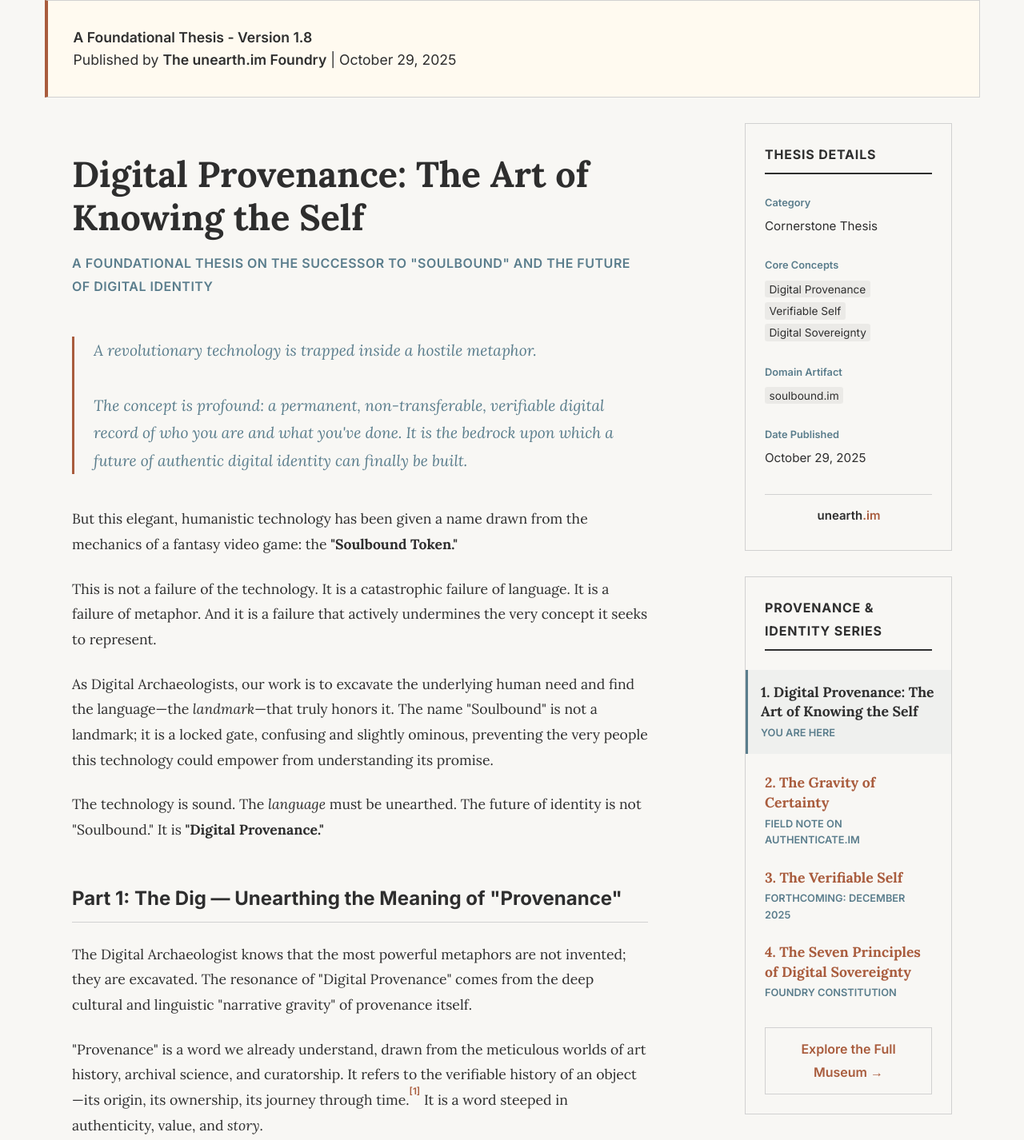
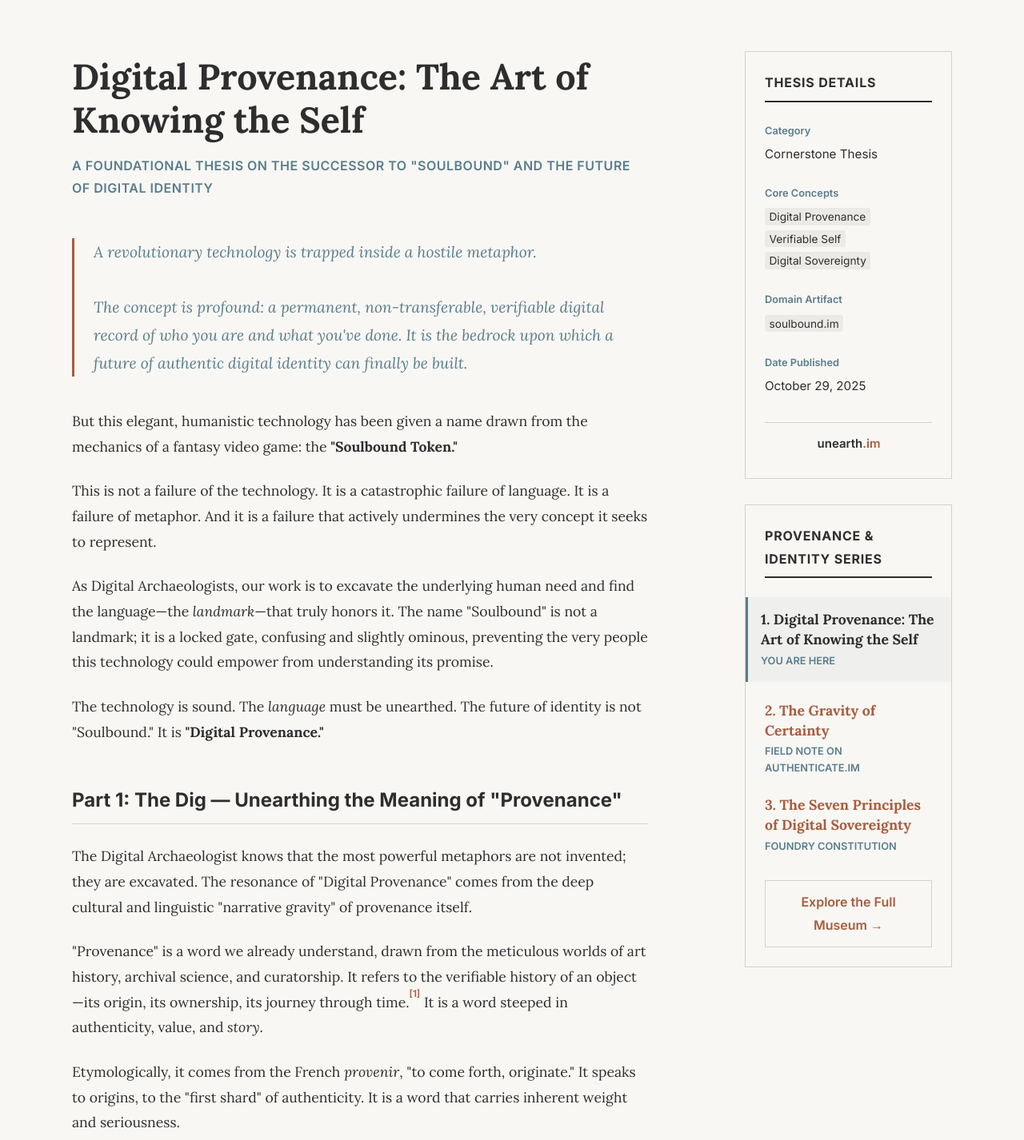
Before and after one commit to unearthim/soulbound.im, a plain HTML site: page index.html in a window 1280 px wide. Shown: the top 1426 px of the page at 80% size. Drawn offline with Linux system fonts and the light colour scheme.

Commit message:
Update index.html

```diff
--- a/index.html
+++ b/index.html
@@ -300,11 +300,7 @@
 </head>
 <body>
 
-    <!-- Header / Notice -->
-    <div class="working-paper-notice">
-        <p><strong>A Foundational Thesis - Version 1.8</strong><br>
-        Published by <strong>The unearth.im Foundry</strong> | October 29, 2025</p>
-    </div>
+
 
     <div class="container">
         <main>
@@ -528,16 +524,10 @@
                     </a>
                 </div>
 
-                <div class="series-item">
-                     <a href="httpsG://verifiable.im" target="_blank" rel="noopener noreferrer">
-                        <h3>3. The Verifiable Self</h3>
-                        <p class="series-meta">Forthcoming: December 2025</p>
-                    </a>
-                </div>
 
                 <div class="series-item">
                      <a href="https://sovereignty.im" target="_blank" rel="noopener noreferrer">
-                        <h3>4. The Seven Principles of Digital Sovereignty</h3>
+                        <h3>3. The Seven Principles of Digital Sovereignty</h3>
                         <p class="series-meta">Foundry Constitution</p>
                     </a>
                 </div>
```
